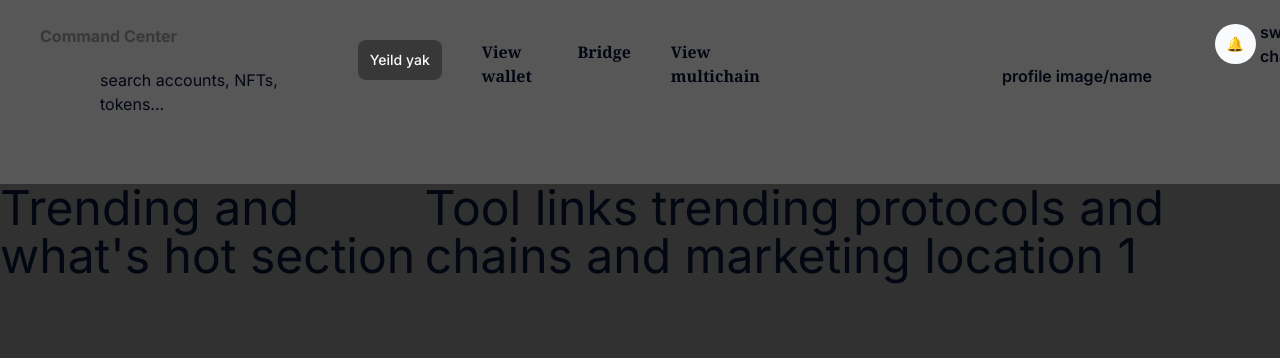
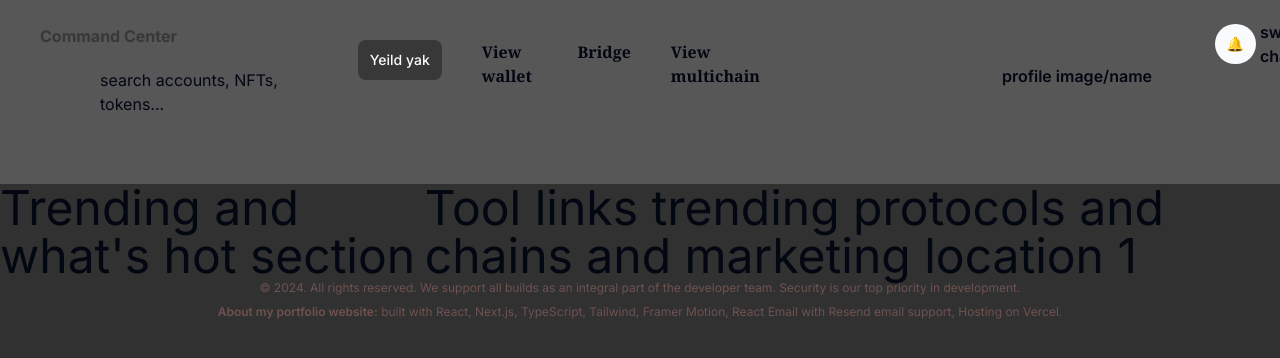
Before and after one commit to addicted2crypto/command-center, a Next.js app: page / in a window 1280 px wide. Shown: the top 358 px of the page. Built offline with nearby package versions, Linux system fonts and the light colour scheme.

Commit message:
Created Footer for layout

```diff
--- /dev/null
+++ b/src/app/components/footer.tsx
@@ -0,0 +1,14 @@
+import React from 'react'
+
+export default function Footer() {
+  return (
+     <footer className='mb-10 px-4 text-center text-[#6f5151]'>
+        <small className='mb-2 block text-xs'>
+        &copy; 2024. All rights reserved. We support all builds as an integral part of the developer team. Security is our top priority in development.
+        </small>
+        <p className='text-xs'>
+            <span className='font-semibold '>About my portfolio website:</span> built with React, Next.js, TypeScript, Tailwind, Framer Motion, React Email with Resend email support, Hosting on Vercel.
+        </p>
+     </footer>
+  )
+}
--- a/src/app/layout.tsx
+++ b/src/app/layout.tsx
@@ -1,6 +1,7 @@
 import DarkContextProvider from '@/context/darkmode-context';
 import type { Metadata } from "next";
 import { Inter } from "next/font/google";
+import Footer from './components/footer';
 import Header from './components/header';
 import "./globals.css";
 
@@ -23,6 +24,7 @@ export default function RootLayout({
         <DarkContextProvider>
       <Header />
         {children}
+        <Footer />
         </DarkContextProvider>
         </body>
 
--- a/src/app/page.tsx
+++ b/src/app/page.tsx
@@ -1,4 +1,5 @@
 import Image from "next/image";
+import Footer from './components/footer';
 import Header from './components/header';
 import Trending from './components/trending';
 
@@ -9,5 +10,6 @@ export default function Home() {
 
 
     </main>
+
   );
 }
```
